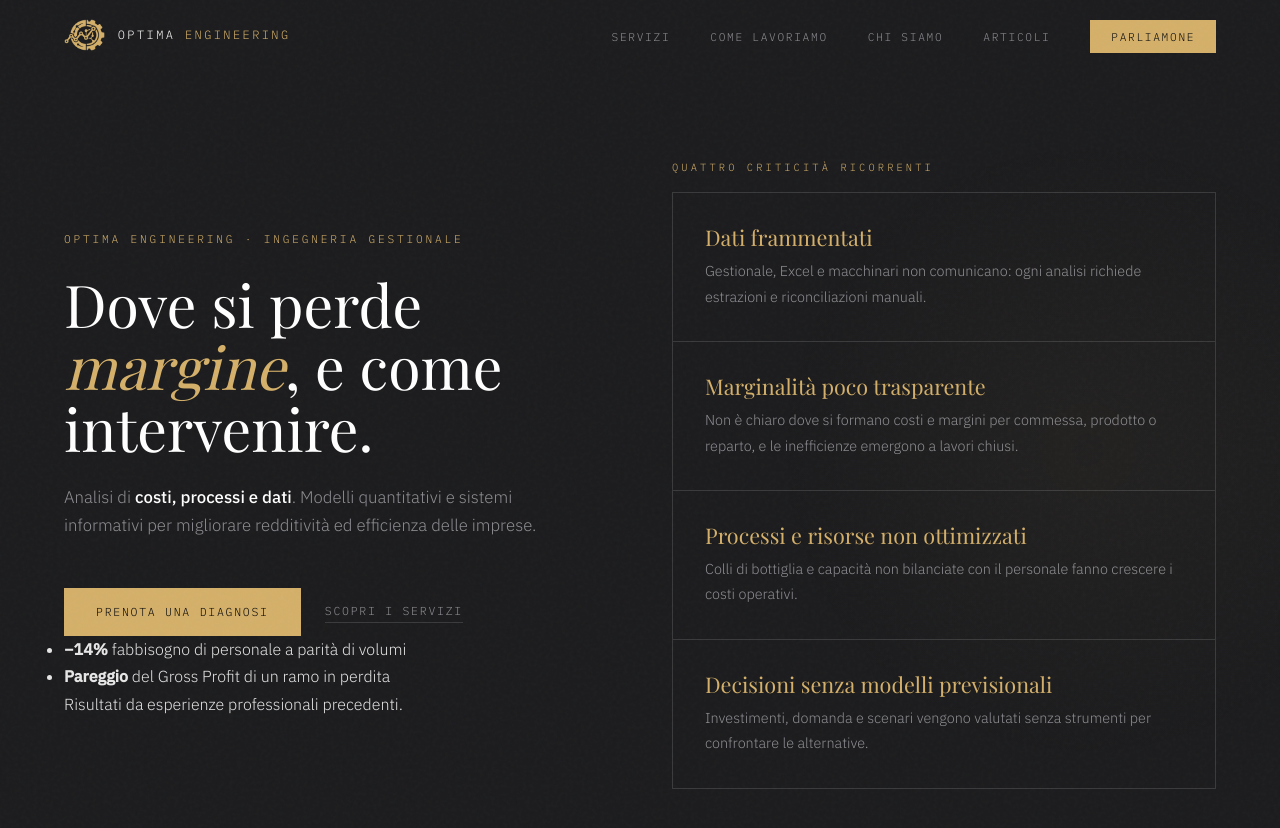
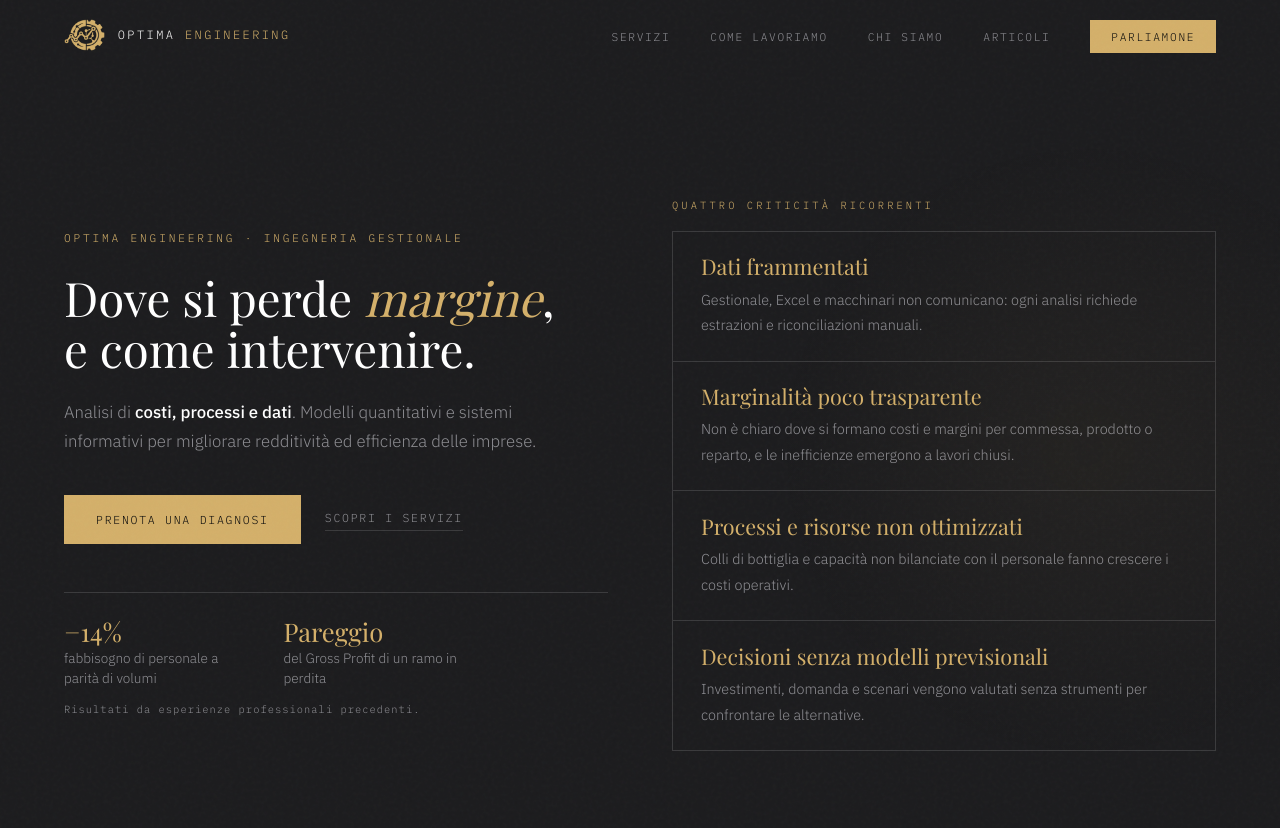
Before and after one commit to edoardo2496/optima_engineering, a Jekyll site: the page built from index.html, in a window 1280 px wide and 900 px high. Shown: the top 828 px of the window. Built offline with Jekyll 4.4.1, drawn with Linux system fonts in a browser that asks for light colours; some web fonts are replaced.

Commit message:
Update style.css

```diff
--- a/assets/style.css
+++ b/assets/style.css
@@ -30,7 +30,7 @@ section{scroll-margin-top:72px}
 
 /* ── NAV ── */
 nav{position:fixed;top:0;left:0;right:0;z-index:100;display:flex;justify-content:space-between;align-items:center;padding:1.2rem 4rem;border-bottom:1px solid transparent;transition:border-color .3s,background .3s}
-nav.scrolled{background:rgba(10,10,10,.92);border-color:var(--border);backdrop-filter:blur(12px)}
+nav.scrolled{background:rgba(28,28,30,.92);border-color:var(--border);backdrop-filter:blur(12px)}
 .nav-logo{display:flex;align-items:center;gap:.8rem;text-decoration:none;font-family:'IBM Plex Mono',monospace;font-size:.75rem;letter-spacing:.2em;text-transform:uppercase;color:var(--bright)}
 .nav-logo-img{height:32px;width:auto;display:block}
 .nav-logo-text span{color:var(--accent)}
@@ -41,17 +41,25 @@ nav.scrolled{background:rgba(10,10,10,.92);border-color:var(--border);backdrop-f
 .nav-links .nav-cta:hover{color:#0a0a0a;opacity:.85}
 
 /* ── HERO ── */
-.hero{min-height:100vh;display:grid;grid-template-columns:1fr 1fr;align-items:center;gap:4rem;padding:6rem 4rem 3rem;position:relative;overflow:hidden}
-.hero::after{content:'';position:absolute;right:-10%;top:50%;transform:translateY(-50%);width:50vw;height:50vw;background:radial-gradient(ellipse,rgba(200,169,110,.04) 0%,transparent 70%);pointer-events:none}
+.hero{min-height:100vh;min-height:100svh;display:grid;grid-template-columns:1fr 1fr;align-items:center;gap:4rem;padding:6rem 4rem 3rem;position:relative;overflow:hidden}
+.hero::after{content:'';position:absolute;right:-10%;top:50%;transform:translateY(-50%);width:50vw;height:50vw;background:radial-gradient(ellipse,rgba(212,176,106,.04) 0%,transparent 70%);pointer-events:none}
 .hero-eyebrow{font-family:'IBM Plex Mono',monospace;font-size:.7rem;letter-spacing:.25em;text-transform:uppercase;color:var(--accent);margin-bottom:1.5rem;opacity:0;animation:fadeUp .8s .2s forwards}
-.hero-title{font-family:'Playfair Display',serif;font-weight:400;font-size:clamp(2.6rem,4.6vw,4.6rem);line-height:1.05;color:var(--bright);margin-bottom:1.5rem;opacity:0;animation:fadeUp .8s .35s forwards}
+.hero-title{font-family:'Playfair Display',serif;font-weight:400;font-size:clamp(2.35rem,3.7vw,3.8rem);line-height:1.08;max-width:18ch;color:var(--bright);margin-bottom:1.5rem;opacity:0;animation:fadeUp .8s .35s forwards}
 .hero-title em{font-style:italic;color:var(--accent)}
-.hero-body{font-size:1.05rem;color:var(--muted);max-width:48ch;margin-bottom:3rem;opacity:0;animation:fadeUp .8s .5s forwards}
+.hero-body{font-size:1.05rem;color:var(--muted);max-width:48ch;margin-bottom:2.5rem;opacity:0;animation:fadeUp .8s .5s forwards}
 .hero-body strong{color:var(--bright);font-weight:500}
 .hero-actions{display:flex;gap:1.5rem;align-items:center;flex-wrap:wrap;opacity:0;animation:fadeUp .8s .65s forwards}
+
+/* prova numerica */
+.hero-proof{list-style:none;display:flex;gap:2.5rem;margin-top:3rem;padding-top:1.5rem;border-top:1px solid var(--border);opacity:0;animation:fadeUp .8s .8s forwards}
+.hero-proof li{font-size:.85rem;color:var(--muted);max-width:22ch;line-height:1.5}
+.hero-proof strong{display:block;font-family:'Playfair Display',serif;font-weight:400;font-size:1.6rem;color:var(--accent);line-height:1.1;margin-bottom:.2rem}
+.hero-proof-note{font-family:'IBM Plex Mono',monospace;font-size:.65rem;letter-spacing:.1em;color:var(--muted);margin-top:.8rem;opacity:0;animation:fadeUp .8s .9s forwards}
+
+/* colonna destra */
 .hero-right{display:flex;flex-direction:column;justify-content:center;opacity:0;animation:fadeIn 1s .8s forwards}
 .pain-list{list-style:none;display:grid;grid-template-columns:1fr;gap:1px;background:var(--border);border:1px solid var(--border)}
-.pain-item{background:var(--bg);padding:2rem;transition:background .2s}
+.pain-item{background:var(--bg);padding:1.4rem 1.75rem;transition:background .2s}
 .pain-item:hover{background:var(--surface)}
 .pain-text{font-size:.95rem;color:var(--text)}
 .pain-text strong{display:block;font-family:'Playfair Display',serif;font-weight:400;font-size:1.35rem;color:var(--accent);line-height:1.2;margin-bottom:.4rem}
@@ -147,7 +155,7 @@ footer{border-top:1px solid var(--border);padding:2rem 4rem;display:flex;align-i
 
 /* ── MOBILE ── */
 @media (max-width:900px){
-  nav{padding:.8rem 1.5rem;background:rgba(10,10,10,.92);border-color:var(--border);backdrop-filter:blur(12px)}
+  nav{padding:.8rem 1.5rem;background:rgba(28,28,30,.92);border-color:var(--border);backdrop-filter:blur(12px)}
   .menu-btn{display:block;width:44px;height:44px;cursor:pointer;position:relative}
   .menu-btn span,.menu-btn span::before,.menu-btn span::after{position:absolute;left:10px;width:24px;height:2px;background:var(--text);content:''}
   .menu-btn span{top:21px}
@@ -159,7 +167,10 @@ footer{border-top:1px solid var(--border);padding:2rem 4rem;display:flex;align-i
   .nav-links .nav-cta{text-align:center;margin-top:.8rem}
 
   .hero{grid-template-columns:1fr;gap:3rem;min-height:0;padding:7rem 1.5rem 3rem}
+  .hero-title{font-size:clamp(2.3rem,7vw,3.2rem)}
   .hero-actions{flex-direction:column;align-items:stretch;gap:1.2rem;text-align:center}
+  .hero-proof{flex-direction:column;gap:1.2rem}
+  .pain-item{padding:1.4rem 1.25rem}
   .btn-primary{text-align:center;display:block}
 
   .services,.process,.about,.cta-section{padding:4.5rem 1.5rem}
@@ -173,10 +184,12 @@ footer{border-top:1px solid var(--border);padding:2rem 4rem;display:flex;align-i
 
   footer{padding:2rem 1.5rem;flex-direction:column;text-align:center}
 }
+
 @media (max-width:560px){
   .process-steps{grid-template-columns:1fr}
 }
+
 @media (prefers-reduced-motion:reduce){
   html{scroll-behavior:auto}
-  .hero-eyebrow,.hero-title,.hero-body,.hero-actions,.hero-right{animation:none;opacity:1}
+  .hero-eyebrow,.hero-title,.hero-body,.hero-actions,.hero-proof,.hero-proof-note,.hero-right{animation:none;opacity:1}
 }
```
